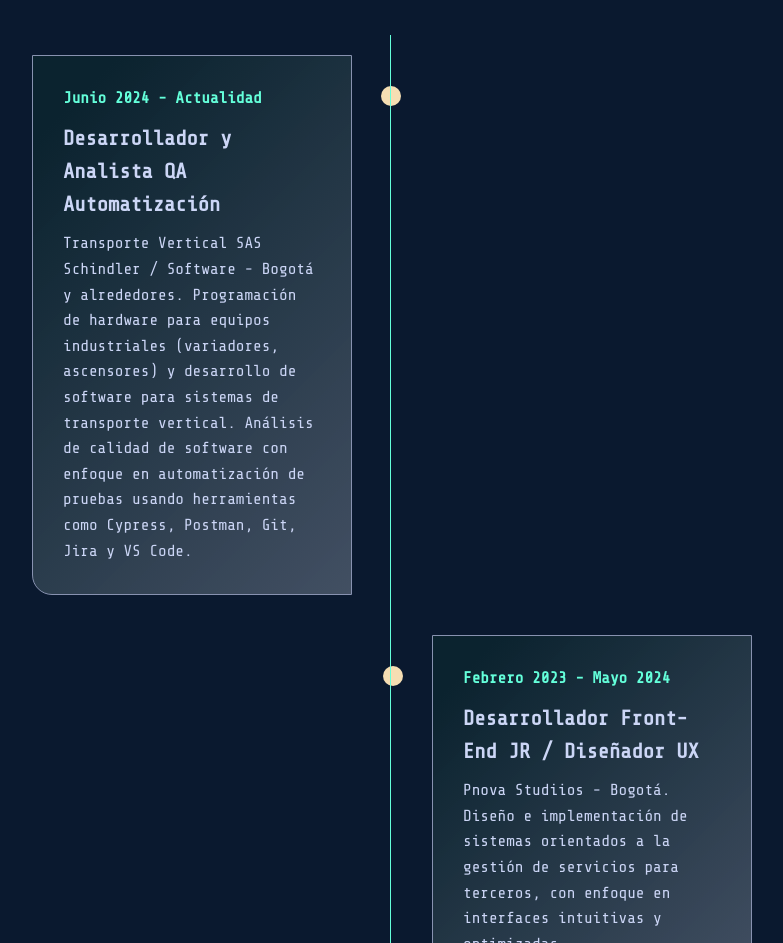
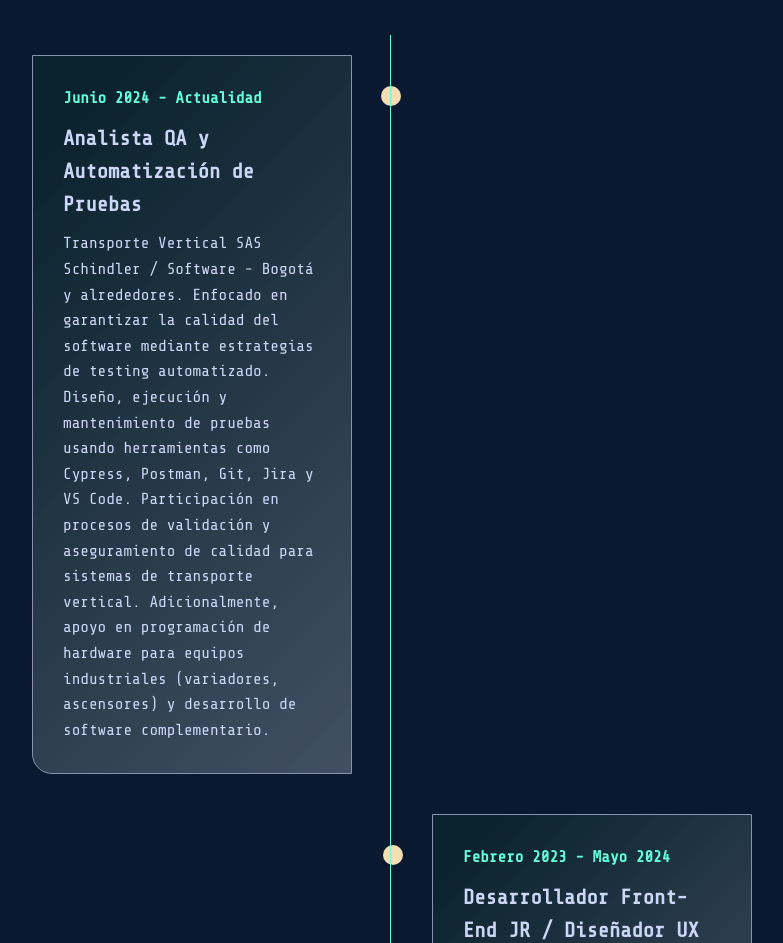
Before and after one commit to CristianDevBonelo/porfoliocristian, a website: page index.html in a window 1280 px wide. Shown: the part 7320-8263 px from the top of the page, without its empty margins (248-1031 px from the left). Drawn offline with nearby package versions, Linux system fonts and the light colour scheme; no server answers; a web font is replaced by a local one.

```diff
--- a/index.html
+++ b/index.html
@@ -769,7 +769,7 @@
         <div class="github-section">
           <div class="github-container" id="githubRepos">
             <div class="loading">
-              <i class="fas fa-spinner fa-spin"></i> Cargando repositorios...
+              <i class="fas fa-spinner fa-spin"></i> Espera, Estamos Cargando los repositorios...
             </div>
           </div>
         </div>
@@ -785,24 +785,26 @@
 
         <div class="timeline">
           <!-- Experiencia 1 -->
-          <div class="timeline-item animate-on-scroll">
+        <div class="timeline-item animate-on-scroll">
             <div class="timeline-content">
               <span class="timeline-date">Junio 2024 - Actualidad</span>
 
               <h3 class="timeline-title">
-                Desarrollador y Analista QA Automatización
+                Analista QA y Automatización de Pruebas
               </h3>
               <p>
                 Transporte Vertical SAS Schindler / Software - Bogotá y
-                alrededores. Programación de hardware para equipos industriales
-                (variadores, ascensores) y desarrollo de software para sistemas
-                de transporte vertical. Análisis de calidad de software con
-                enfoque en automatización de pruebas usando herramientas como
-                Cypress, Postman, Git, Jira y VS Code.
+                alrededores. Enfocado en garantizar la calidad del software
+                mediante estrategias de testing automatizado. Diseño, ejecución
+                y mantenimiento de pruebas usando herramientas como Cypress,
+                Postman, Git, Jira y VS Code. Participación en procesos de
+                validación y aseguramiento de calidad para sistemas de
+                transporte vertical. Adicionalmente, apoyo en programación de
+                hardware para equipos industriales (variadores, ascensores) y
+                desarrollo de software complementario.
               </p>
             </div>
           </div>
-
           <!-- Experiencia 2 -->
           <div class="timeline-item animate-on-scroll">
             <div class="timeline-content">
```
